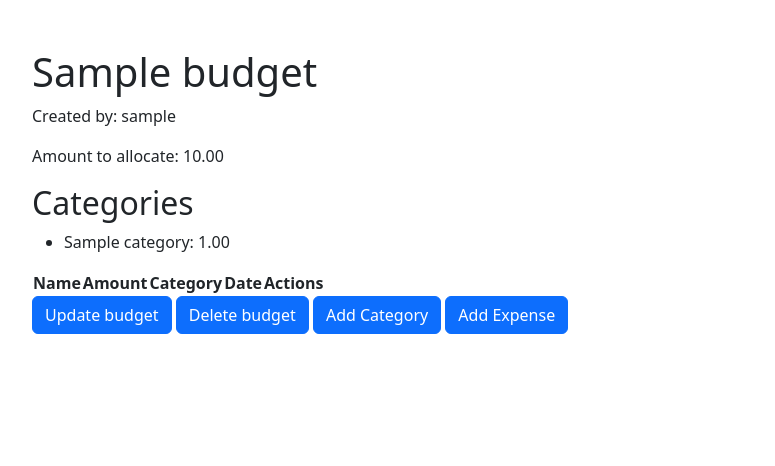
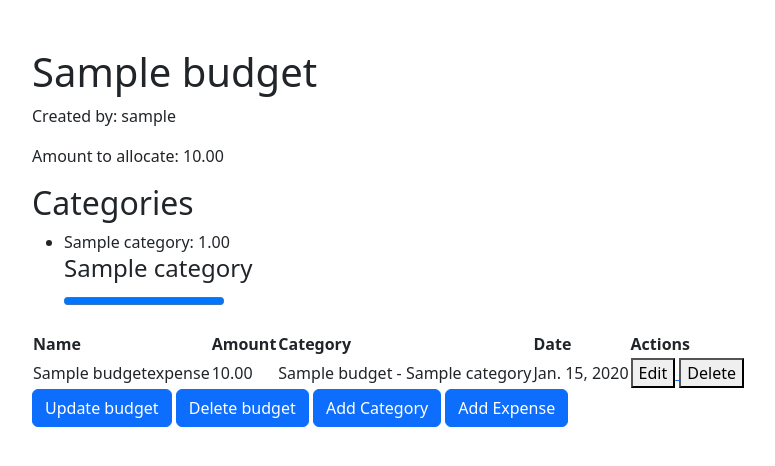
Before and after one commit to MonoSetton/Django-P-ExpenseTracker, a Django app: page /budget_details/1 in a window 1280 px wide. Shown: the part 56-522 px from the top of the page, without its empty margins (62-837 px from the left). Run offline with Django 5.2, Linux system fonts and the light colour scheme; a user stored in the database is signed in; tables that the repository leaves empty hold one stand-in row (values such as "Sample post"); lists and menus that the app fills with data are empty.

Commit message:
New categories checkpoint

```diff
--- a/core/views.py
+++ b/core/views.py
@@ -1,7 +1,7 @@
 from django.views.generic import ListView
 from django.contrib.auth.mixins import LoginRequiredMixin
 from django.db.models import Sum
-from expenses.models import Expense
+from expenses.models import Expense, Budget
 from datetime import datetime, timedelta
 from dateutil.relativedelta import relativedelta
 
@@ -39,6 +39,8 @@ class HomeView(LoginRequiredMixin, ListView):
 
         context['expenses'] = self.get_queryset()
 
+        context['budgets'] = Budget.objects.filter(author=self.request.user)
+
         search_input = self.request.GET.get('search-area') or ''
         if search_input:
             context['expenses'] = context['expenses'].filter(name__icontains=search_input)
--- a/expenses/templates/expenses/details_budget.html
+++ b/expenses/templates/expenses/details_budget.html
@@ -2,6 +2,8 @@
 {% block title %} Details of {{ budget }} {% endblock %}
 {% load static %}
 {% block content %}
+
+<link rel="stylesheet" href="{% static 'css/expenses.css' %}">
 
 <div class="container mt-5">
     <h1>{{ budget.name }}</h1>
@@ -11,6 +13,10 @@
     <ul>
         {% for budget_category in budget.budgetcategory_set.all %}
             <li>{{ budget_category.category.name }}: {{ budget_category.value }}</li>
+        {% endfor %}
+        {% for category_info in category_totals %}
+            <h4>{{ category_info.category }}</h4>
+            <progress value="{{ category_info.total_amount }}" max="{{ category_info.category_budget }}"></progress>
         {% endfor %}
     </ul>
 
@@ -29,14 +35,14 @@
                 <tr>
                     <td>{{ expense.name }}</td>
                     <td>{{ expense.amount }}</td>
-                    <td>{{ expense.category.name }}</td>
+                    <td>{{ expense.category }}</td>
                     <td>{{ expense.date }}</td>
                     <td>
                         <div class="action-buttons">
-                            <a href="{% url 'update_expense' expense.id %}">
+                            <a href="{% url 'update_budget_expense' expense.id %}">
                                 <button class="edit-btn">Edit</button>
                             </a>
-                            <a href="{% url 'delete_expense' expense.id %}" style="display:inline;">
+                            <a href="{% url 'delete_budget_expense' expense.id %}" style="display:inline;">
                                 <button type="submit" class="delete-btn">Delete</button>
                             </a>
                         </div>
@@ -46,6 +52,7 @@
         </tbody>
     </table>
 
+
     <a href="{% url 'update_budget' budget.id %}" class="btn btn-primary">Update budget</a>
     <a href="{% url 'delete_budget' budget.id %}" class="btn btn-primary">Delete budget</a>
     <a href="{% url 'add_category_to_budget' budget.pk %}" class="btn btn-primary">Add Category</a>
--- a/expenses/urls.py
+++ b/expenses/urls.py
@@ -17,4 +17,6 @@ urlpatterns = [
     path('delete_budgets/<str:pk>', views.DeleteBudgetView.as_view(), name='delete_budget'),
     path('budget/<str:pk>/add_category/', views.AddCategoryToBudget.as_view(), name='add_category_to_budget'),
     path('budget/<str:pk>/add_expense', views.CreateBudgetExpenseView.as_view(), name='add_expense_to_budget'),
+    path('budget/update_budget_expense/<str:pk>', views.UpdateBudgetExpenseView.as_view(), name='update_budget_expense'),
+    path('budget/delete_budget_expense/<str:pk>', views.DeleteBudgetExpenseView.as_view(), name='delete_budget_expense'),
     ]
--- a/expenses/views.py
+++ b/expenses/views.py
@@ -62,6 +62,32 @@ class CreateBudgetExpenseView(LoginRequiredMixin, CreateView):
     def form_valid(self, form):
         form.instance.author = self.request.user
         return super().form_valid(form)
+
+
+class UpdateBudgetExpenseView(LoginRequiredMixin, UpdateView):
+    model = BudgetExpense
+    form_class = BudgetExpenseForm
+    template_name = 'expenses/update_expense.html'
+    success_url = reverse_lazy('budgets')
+    login_url = '/login/'
+
+    def get_form_kwargs(self):
+        kwargs = super().get_form_kwargs()
+        budget_expense = self.get_object()
+        kwargs['budget'] = budget_expense.category.budget
+        return kwargs
+
+    def form_valid(self, form):
+        form.instance.author = self.request.user
+        return super().form_valid(form)
+
+
+class DeleteBudgetExpenseView(LoginRequiredMixin, DeleteView):
+    model = BudgetExpense
+    context_object_name = 'expense'
+    template_name = 'expenses/delete_expense.html'
+    success_url = reverse_lazy('budgets')
+    login_url = '/login/'
 
 
 class UpdateExpenseView(LoginRequiredMixin, UpdateView):
@@ -158,6 +184,24 @@ class DetailsBudgetView(LoginRequiredMixin, DetailView):
     context_object_name = 'budget'
     login_url = '/login/'
 
+    def get_context_data(self, **kwargs):
+        context = super().get_context_data(**kwargs)
+        budget = self.get_object()
+        context['budget_expenses'] = BudgetExpense.objects.filter(category__budget=budget)
+
+        category_totals = []
+        budget_categories = BudgetCategory.objects.filter(budget=budget)
+        for budget_category in budget_categories:
+            total_amount = BudgetExpense.objects.filter(category=budget_category).aggregate(Sum('amount'))['amount__sum'] or 0
+            category_totals.append({
+                'category': budget_category.category.name,
+                'total_amount': total_amount,
+                'category_budget': budget_category.value
+            })
+
+        context['category_totals'] = category_totals
+        return context
+
 
 class CreateBudgetView(LoginRequiredMixin, CreateView):
     model = Budget
```
Also changed, not shown: core/templates/core/home.html (+23 -1 lines).
